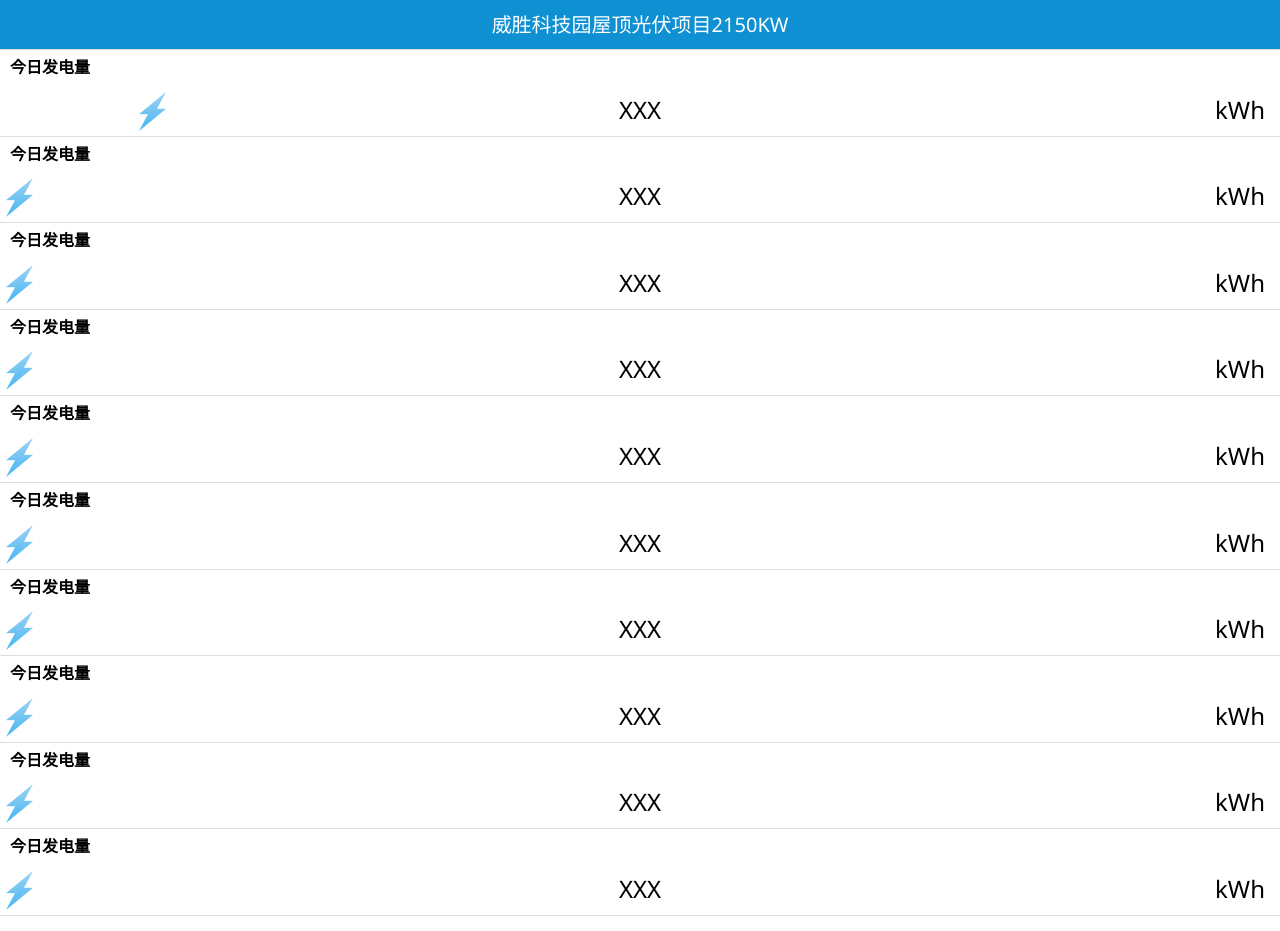
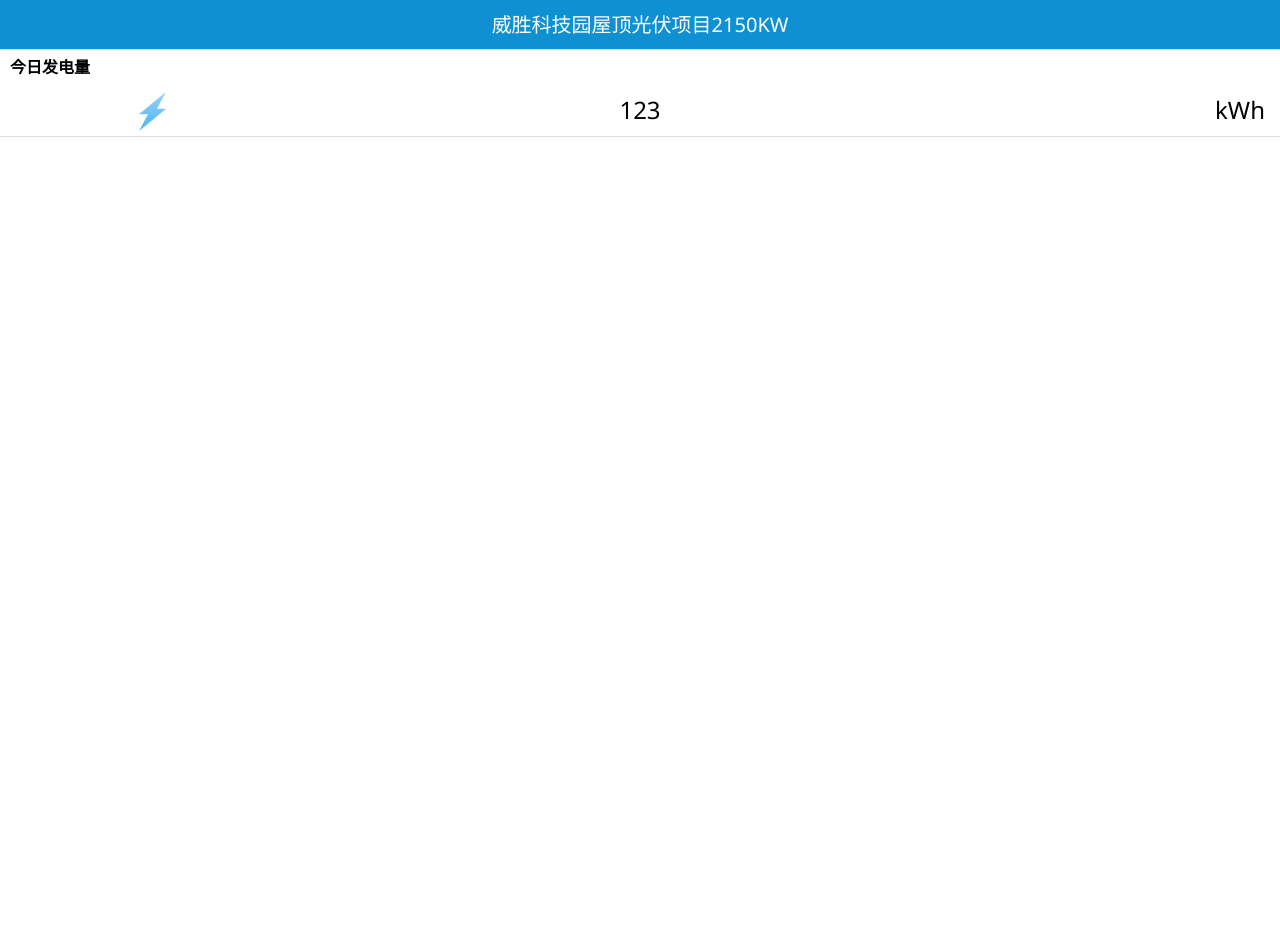
Before and after one commit to draco1023/pages, a Jekyll site: the page solar/index.html, which Jekyll copies as it is, in a window 1280 px wide. Built offline with Jekyll 4.4.1, drawn with Linux system fonts in a browser that asks for light colours; after the commit the page ends 900 px from its top, so only the background shows below that.

Commit message:
list support widget

```diff
--- a/solar/assets/js/app.js
+++ b/solar/assets/js/app.js
@@ -37,7 +37,7 @@
                 //         e.preventDefault()
                 //     }), this.createList()
                 // }, this.init(), this.mainScroll = new a(l[0])
-            };e('.am-list').on('click tap', 'a', function(a) {
+            };e('#main-view').on('click tap', 'a', function(a) {
               a.preventDefault(), e('body').addClass('detail-active');
             });
             e('#btn-back').on('click', function(a) {
@@ -49,7 +49,17 @@
             // });
             e(function() {
                 new o
-            })
+            });
+            var r = Handlebars.compile(e('#demo-list').html());
+            e('#main-view').append(r({
+              content: [{
+                title: '今日发电量',
+                normalImage: 'assets/i/发电量.png',
+                highlightImage: 'assets/i/icon12.png',
+                value: 123,
+                unit: 'kWh'
+              }]
+            }));
         }
     }
 }(window.jQuery || window.Zepto);
--- a/solar/index.html
+++ b/solar/index.html
@@ -20,10 +20,9 @@
             <h1 class="am-header-title">威胜科技园屋顶光伏项目2150KW</h1>
         </header>
         <!-- List -->
-        <div data-am-widget="list_news" class="am-list-news am-list-news-default">
+        <!-- <div data-am-widget="list_news" class="am-list-news am-list-news-default">
             <div class="am-list-news-bd">
                 <ul class="am-list">
-                    <!--缩略图在标题左边-->
                     <li class="am-g am-list-item-desced am-list-item-thumbed am-list-item-thumb-left">
                         <a>
                             <div class="am-g">
@@ -207,7 +206,7 @@
                     </li>
                 </ul>
             </div>
-        </div>
+        </div> -->
     </div>
     <div class="am-page" id="detail-view">
         <header data-am-widget="header" class="am-header am-header-default widget-hd">
@@ -215,6 +214,37 @@
             <h1 class="am-header-title">今日发电量</h1>
         </header>
     </div>
+    <script type="text/x-handlebars-template" id="demo-list">
+{{#this}}
+<div data-am-widget="list_news" class="am-list-news am-list-news-default">
+    <div class="am-list-news-bd">
+        <ul class="am-list">
+            {{#each content}}
+            <li class="am-g am-list-item-desced am-list-item-thumbed am-list-item-thumb-left">
+                <a>
+                    <div class="am-g">
+                        <h3 class="item-title">{{title}}</h3>
+                    </div>
+                    <div class="am-g">
+                        <div class="am-u-sm-3 am-list-thumb list-left">
+                            <img class="normal-img" src="{{normalImage}}"/>
+                            <img class="highlight-img" src="{{highlightImage}}"/>
+                        </div>
+                        <div class="am-u-sm-6 am-list-main list-center">
+                            <h1 class="am-list-item-hd">{{value}}</h1>
+                        </div>
+                        <div class="am-u-sm-3 list-right">
+                            <h1 class="am-list-item-hd">{{unit}}</h1>
+                        </div>
+                    </div>
+                </a>
+            </li>
+            {{/each}}
+        </ul>
+    </div>
+</div>
+{{/this}}
+    </script>
     <script src="assets/js/jquery.min.js"></script>
     <script src="assets/js/handlebars.min.js"></script>
     <script src="assets/js/amazeui.min.js"></script>
```
Also changed, not shown: solar/assets/js/amazeui.widgets.helper.js.
